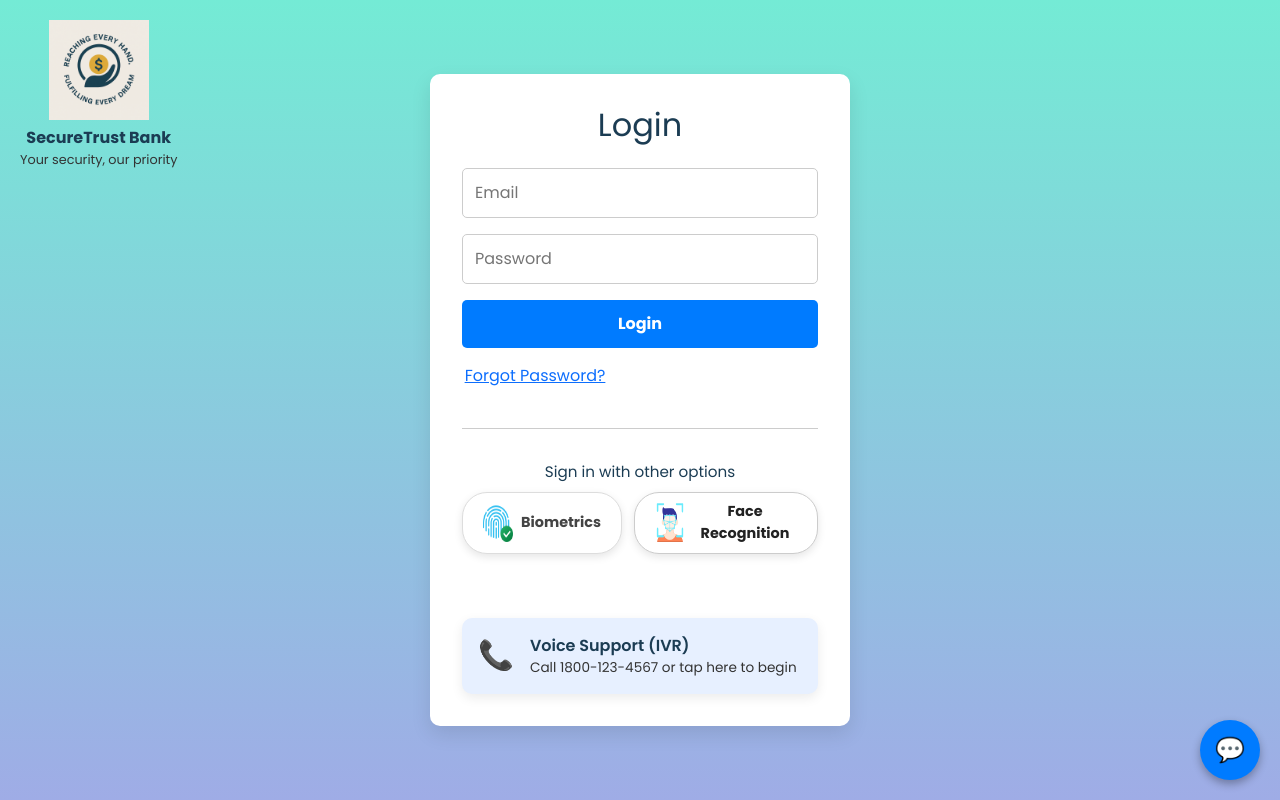
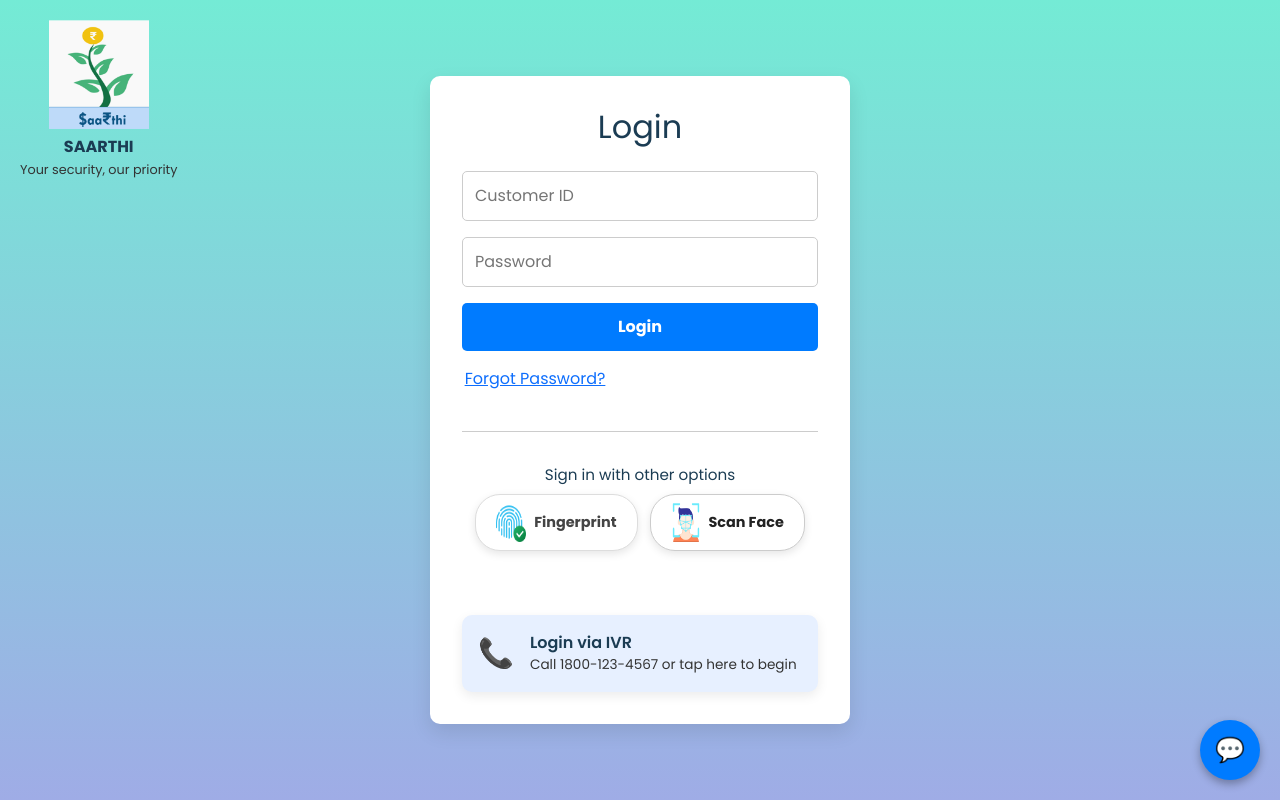
Before and after one commit to Anujakat5/financial-chatbot, a React (Vite) app: page / in a window 1280 px wide. Built offline with nearby package versions, Linux system fonts and the light colour scheme.

Commit message:
updated code

```diff
--- a/src/components/LoginPage.jsx
+++ b/src/components/LoginPage.jsx
@@ -4,7 +4,7 @@ import FloatingChat from './FloatingChat.jsx';
 
 const LoginPage = () => {
   const navigate = useNavigate();
-  const [email, setEmail] = useState('');
+  const [customerid, setCustomerid] = useState('');
   const [password, setPassword] = useState('');
   const [message, setMessage] = useState('');
   const [error, setError] = useState('');
@@ -12,7 +12,7 @@ const LoginPage = () => {
   const handleLogin = async (e) => {
     e.preventDefault();
 
-    if (email === 'admin@example.com' && password === 'admin123') {
+    if (customerid === '123456' && password === 'admin123') {
       setMessage('Login successful! ✅');
       navigate('/dashboard');
     } else {
@@ -20,8 +20,8 @@ const LoginPage = () => {
     }
 
     // try {
-    //   const res = await fetch('http://localhost:8080/api/login', {
-    //     method: 'POST',
+    //   const res = await fetch('https://ada78b534173.ngrok-free.app/api/accountdetails/verify/001/123', {
+    //     method: 'GET',
     //     headers: { 'Content-Type': 'application/json' },
     //     body: JSON.stringify({ email, password })
     //   });
@@ -43,9 +43,9 @@ const LoginPage = () => {
     <>
     <div style={styles.page}>
        <div style={styles.logoContainer}>
-        <img src="/mybankLogo.png" alt="Logo" style={styles.logo} />
+        <img src="/logo.png" alt="Logo" style={styles.logo} />
         <div style={styles.textGroup}>
-            <h3 style={styles.bankName}>SecureTrust Bank</h3>
+            <h3 style={styles.bankName}>SAARTHI</h3>
             <p style={styles.slogan}>Your security, our priority</p>
          </div>
        </div>
@@ -57,10 +57,10 @@ const LoginPage = () => {
         {message && <div className="success-msg">{message}</div>}
         <input
           style={styles.input}
-          type="email"
-          placeholder="Email"
-          value={email}
-          onChange={(e) => setEmail(e.target.value)}
+          type="text"
+          placeholder="Customer ID"
+          value={customerid}
+          onChange={(e) => setCustomerid(e.target.value)}
         />
         <input
           style={styles.input}
@@ -78,19 +78,19 @@ const LoginPage = () => {
         <div style={styles.altSignIn}>
          <p style={styles.altSignInText}>Sign in with other options</p>
            <div style={styles.altButtons}>
-             <button style={{ ...styles.altButton, ...styles.google }}>
-               <img src="/bio.png" alt="Google" style={styles.icon} /> Biometrics
-             </button>
-             <button style={{ ...styles.altButton, ...styles.microsoft }}>
-              <img src="/facialrecog.png" alt="Microsoft" style={styles.icon} /> Face Recognition
-             </button>
+             <div style={{ ...styles.altButton, ...styles.google }}>
+               <img src="/bio.png" alt="Google" style={styles.icon} /> Fingerprint
+             </div>
+             <div style={{ ...styles.altButton, ...styles.microsoft }}>
+              <img src="/facialrecog.png" alt="Microsoft" style={styles.icon} /> Scan Face
+             </div>
            </div>
         </div>
 
         <div style={styles.ivrCard}>
            <span style={styles.ivrIcon}>📞</span>
            <div>
-              <p style={styles.ivrTitle}>Voice Support (IVR)</p>
+              <p style={styles.ivrTitle}>Login via IVR</p>
               <p style={styles.ivrSub}>Call 1800-123-4567 or tap here to begin</p>
           </div>
         </div>
```
Also changed, not shown: public/logo.png (added).
